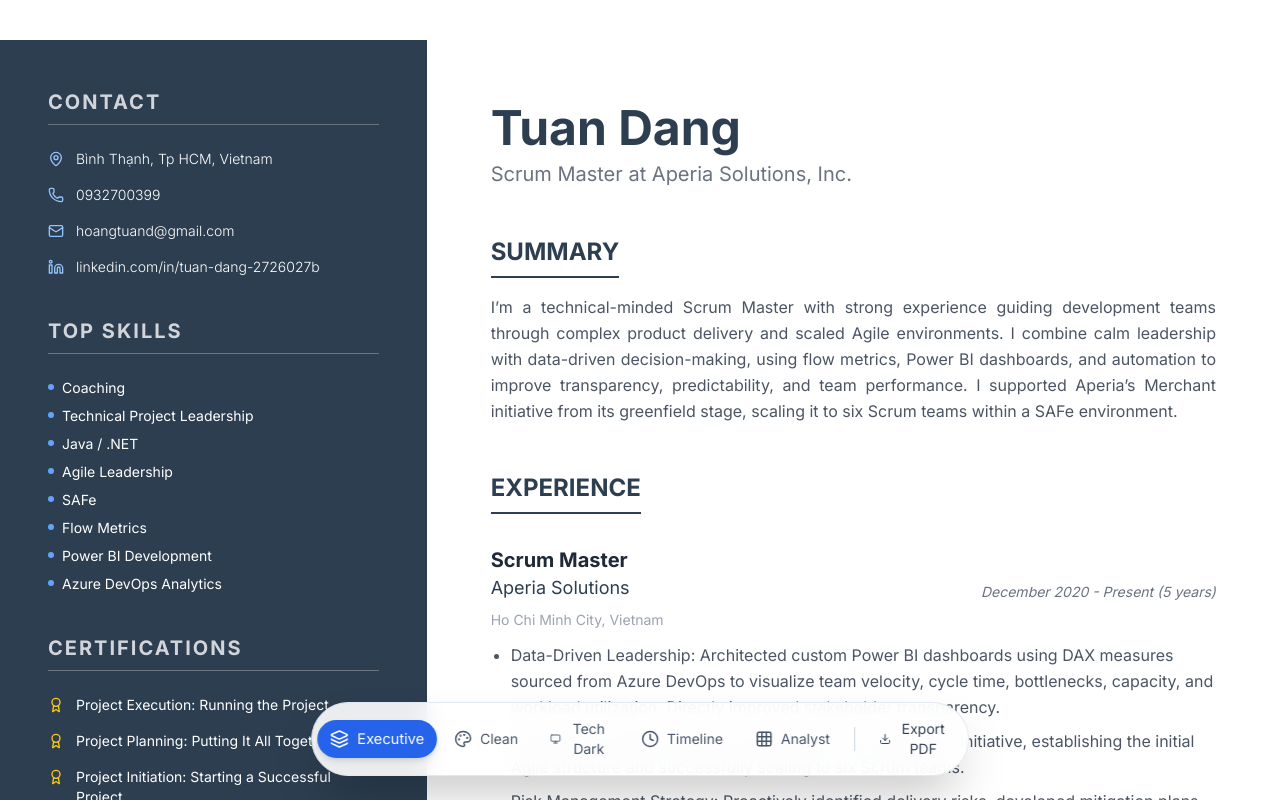
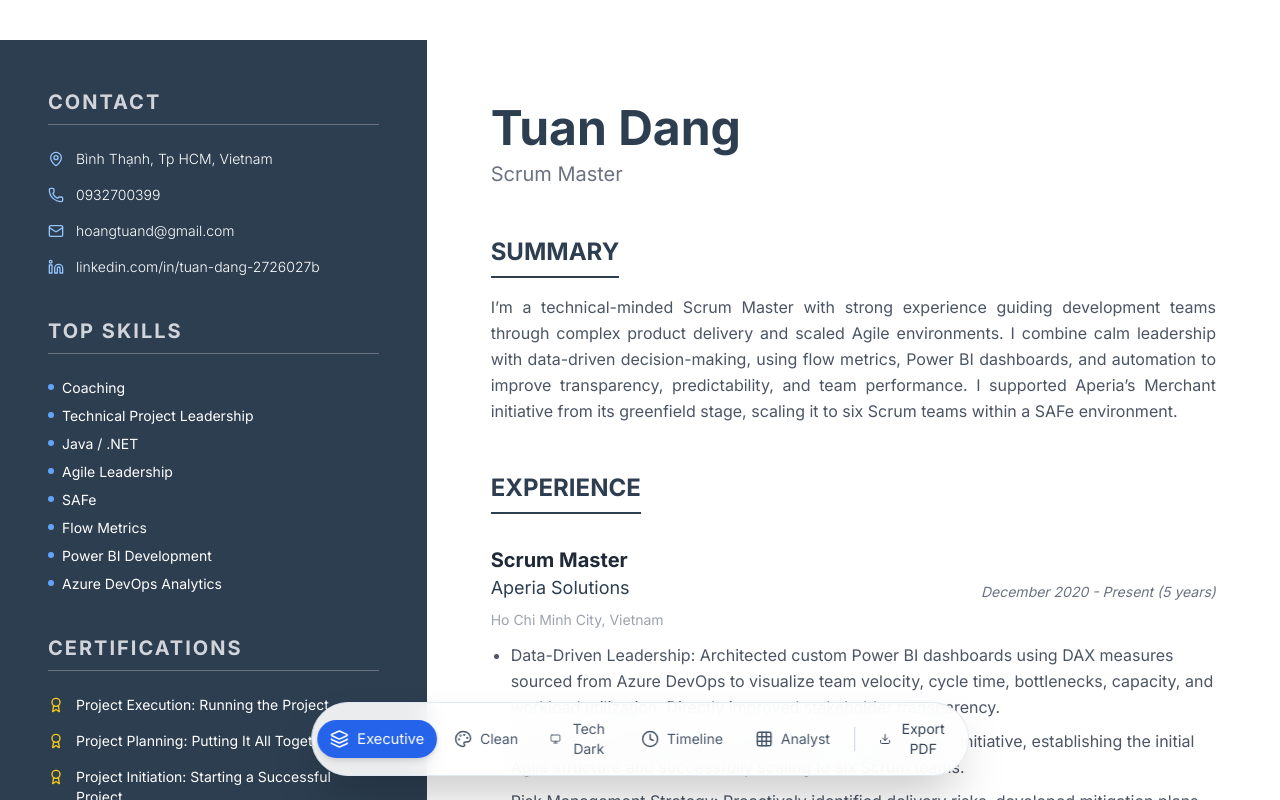
Before and after one commit to hoangtuan007/SM-Portfolio, a React (Vite) app: page / in a window 1280 px wide. Shown: the top 800 px of the page. Built offline with nearby package versions, Linux system fonts and the light colour scheme.

Commit message:
feat: shorten resume title in constants.

```diff
--- a/constants.ts
+++ b/constants.ts
@@ -2,7 +2,7 @@ import { ResumeData } from './types';
 
 export const RESUME_DATA: ResumeData = {
   name: "Tuan Dang",
-  title: "Scrum Master at Aperia Solutions, Inc.",
+  title: "Scrum Master",
   summary: "I’m a technical-minded Scrum Master with strong experience guiding development teams through complex product delivery and scaled Agile environments. I combine calm leadership with data-driven decision-making, using flow metrics, Power BI dashboards, and automation to improve transparency, predictability, and team performance. I supported Aperia’s Merchant initiative from its greenfield stage, scaling it to six Scrum teams within a SAFe environment.",
   contact: {
     phone: "0932700399",
```
